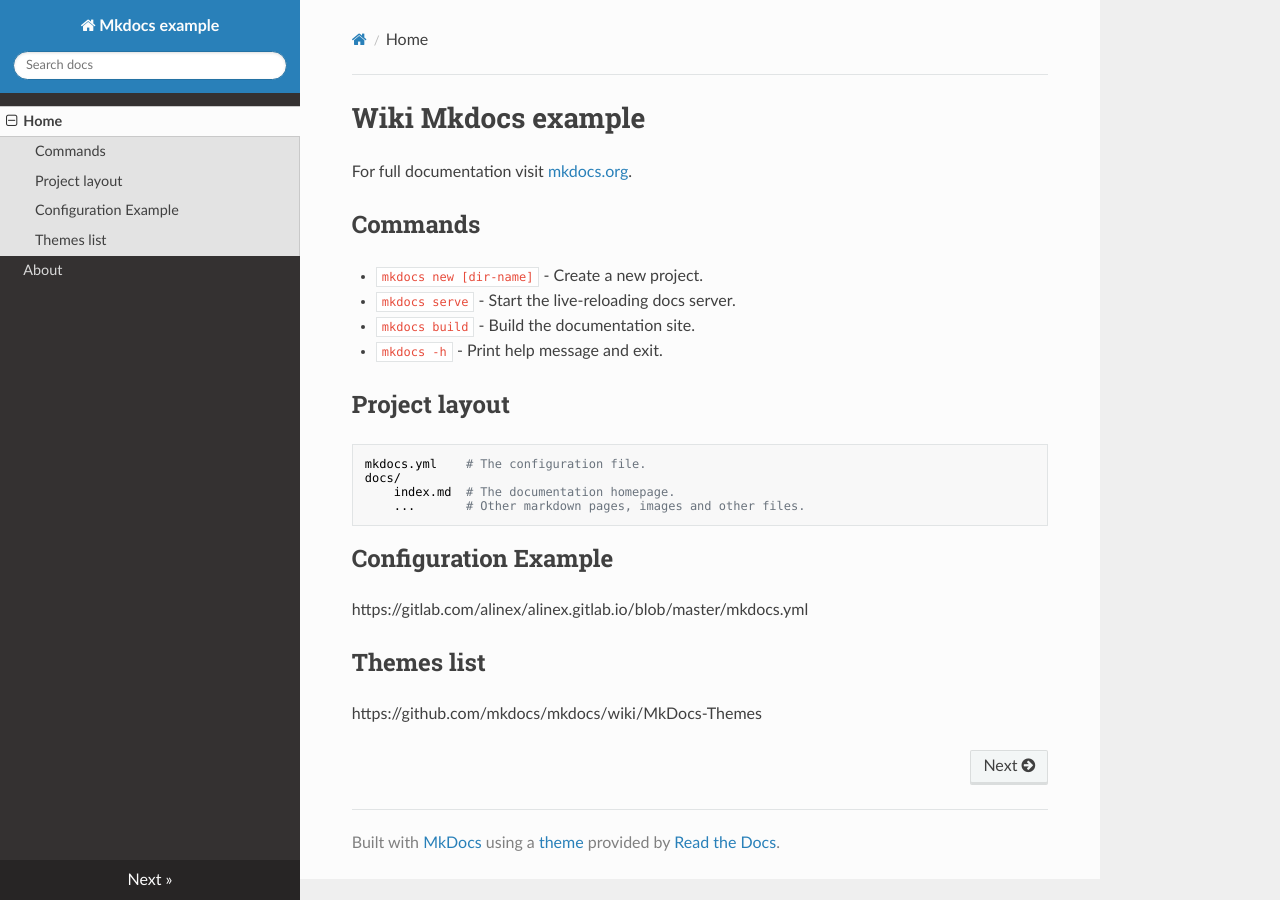
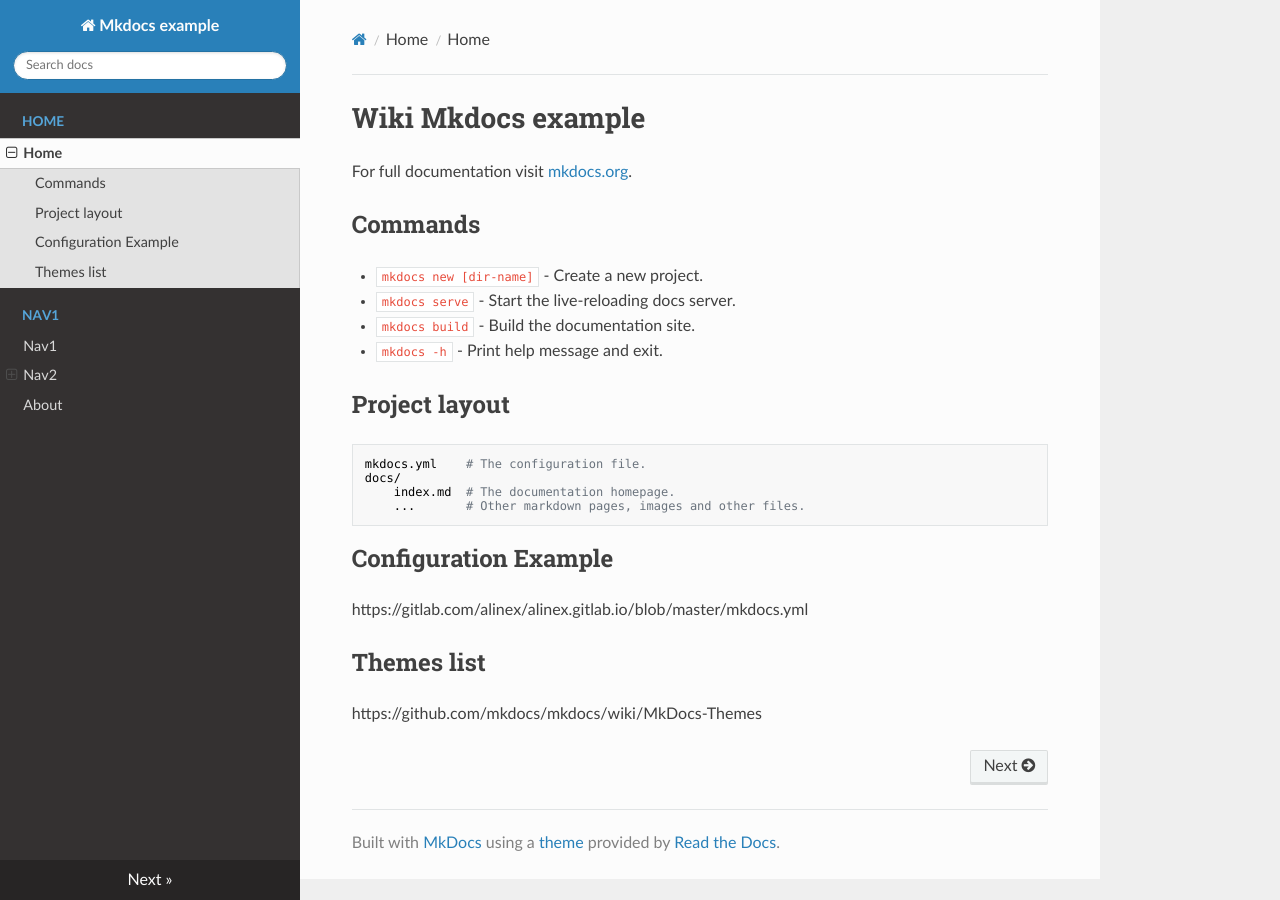
Before and after one commit to hector23rp/mkdocs-example, an MkDocs documentation site: the page built from docs/index.md, in a window 1280 px wide. Built offline with MkDocs 1.6.1, drawn with Linux system fonts in a browser that asks for light colours; nearby versions of some CDN libraries.

Commit message:
nav examples

```diff
--- a/mkdocs.yml
+++ b/mkdocs.yml
@@ -1,5 +1,12 @@
 site_name: Mkdocs example
 nav:
-    - Home: index.md
+    - Home:
+        - Home: index.md
+    - Nav1:
+        - Nav1: nav1.md
+        - Nav2:
+            - Nav2: nav2.md
+            - Nav3:
+                - Nav3: nav3.md
     - About: about.md
 theme: readthedocs
```
Also changed, not shown: docs/nav1.md (added, +1 -0 lines), docs/nav2.md (added, +1 -0 lines), docs/nav3.md (added, +1 -0 lines).
